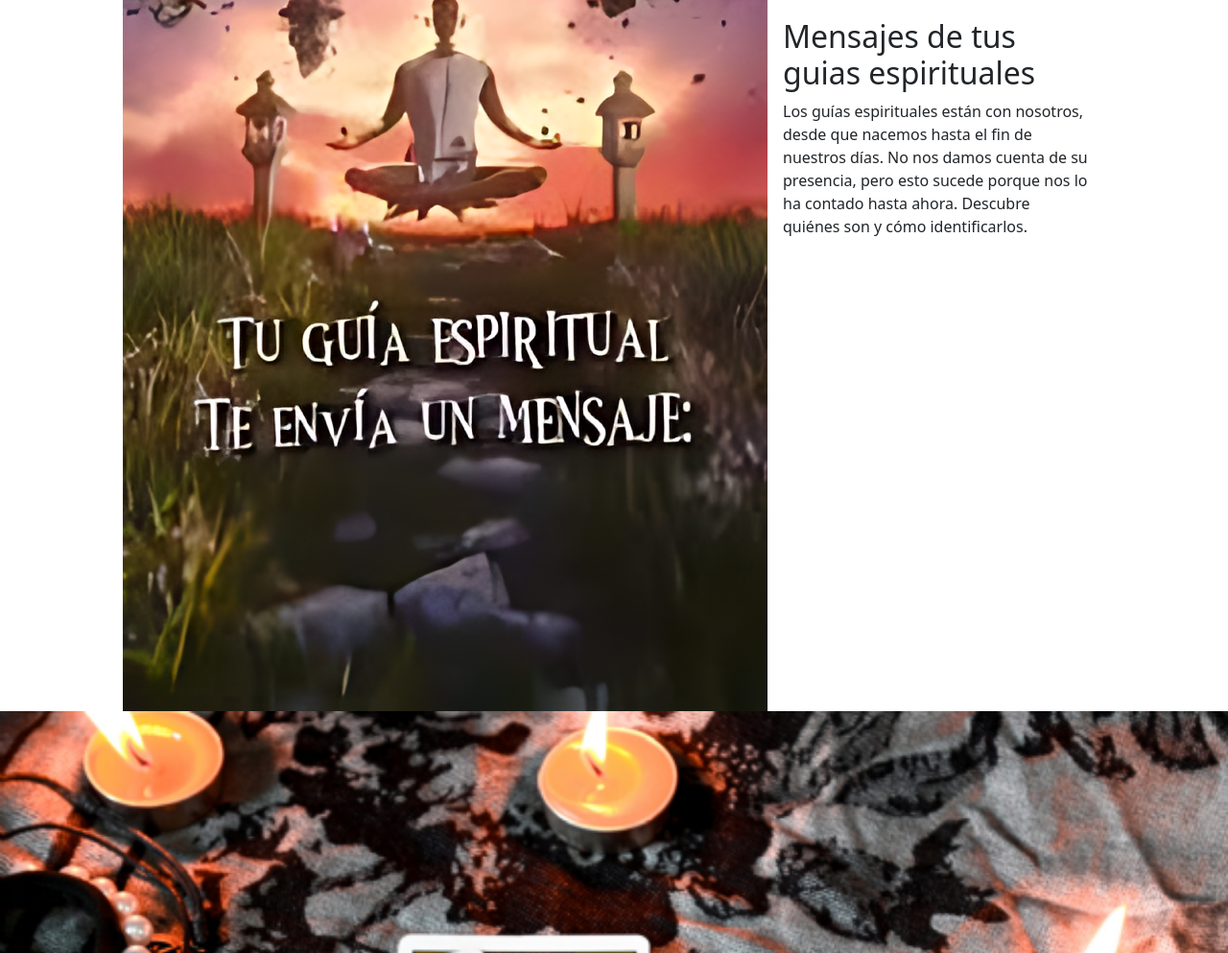
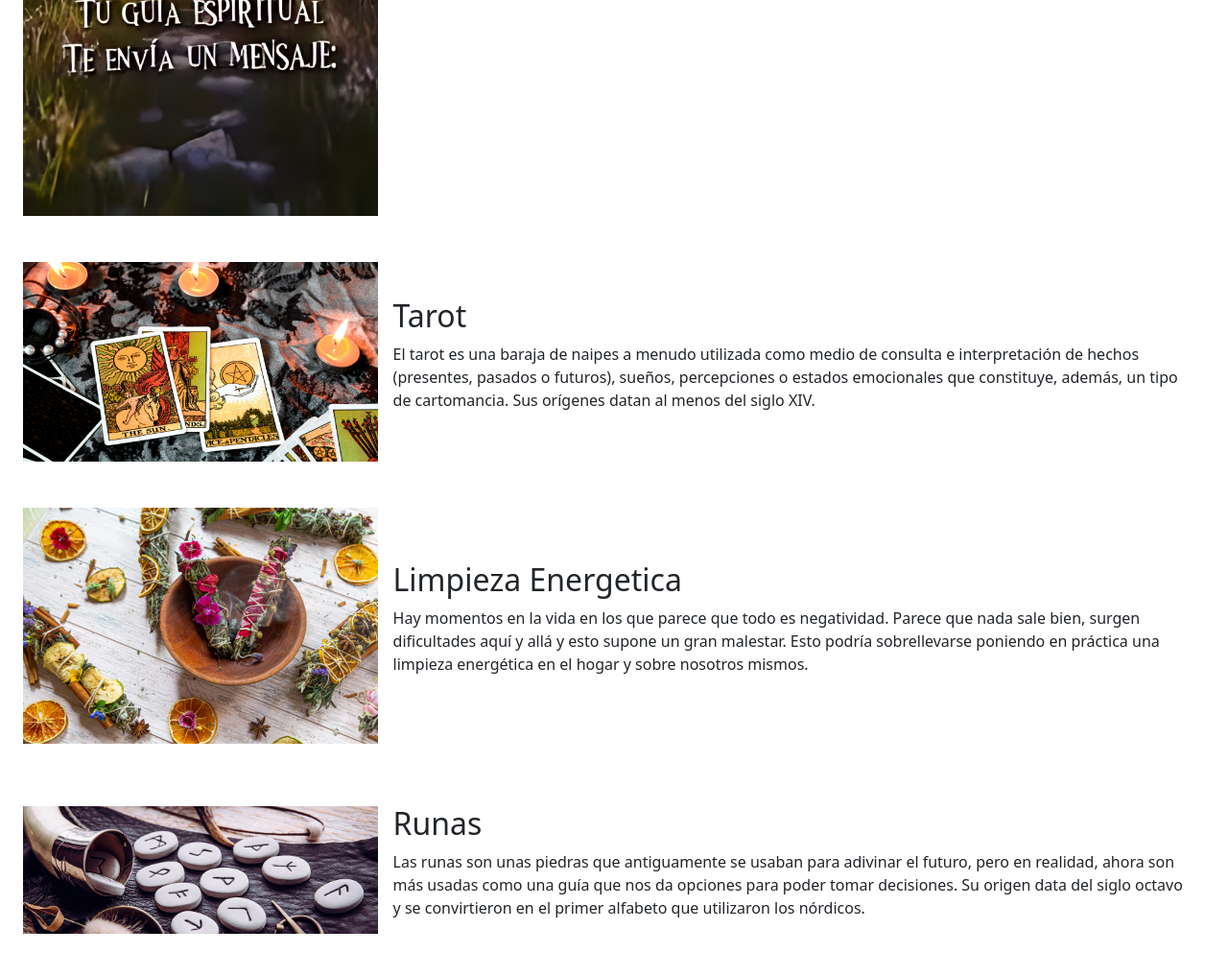
Before and after one commit to RodrigoJavierFernandez/repoderestauracionRodrigoJFernandez, a plain HTML site: page servicios.html in a window 1280 px wide. Shown: the part 731-1724 px from the top of the page at 96% size. Drawn offline with nearby package versions, Linux system fonts and the light colour scheme.

Commit message:
despues de muchos problemas por no poder recuperar el style.css, fui haciendo modificaciones y recuperando lo que pude. creo que esta completo el trabajo, con imports y mediaquerie

```diff
--- a/scss/_cards.scss
+++ b/scss/_cards.scss
@@ -14,26 +14,21 @@
     display: flex;
     align-items: center;
     text-decoration: none;
-    margin: .5rem;
-    width: 40%;
+    margin: 1rem;
+    width: 25%;
 }
+.blog{
+    display: flex;
+    align-items: center;
+    text-decoration: none;
+    margin: 1rem;
+        a{
+          img{
+            width: 30%;
+    }
+    }
+    }
 
-
-.blogder{
-    display: flex;
+.bloga{
     margin: 1rem;
-    text-align: left;
 }
-
-/* Ivierto la disposición */
-.blogA{
-    flex-direction: row-reverse;
-    margin: 1rem;
-    padding: 1rem;
-}
-
-.blogA{
-    display: flex;
-    margin: 1rem;
-    padding: 1rem;
-}
--- a/scss/main.scss
+++ b/scss/main.scss
@@ -205,31 +205,25 @@ button{
 .work{
     font-size: 2rem;
     margin: 4rem 0;
+
+
 }
-.blog, .blogIzq{
-    display: flex;
-    align-items: center;
-    width: 80%;
-    text-decoration: none;
+.blog{
+        display: flex;
+        align-items: center;
+        text-decoration: none;
+        margin: 1.5rem;
+
 }
-
-.blog div,
-.blogIzq div{
-    width: 60%;
-    margin: auto;
-    text-align: left;
+.blog img {
+        width: 30%;
+        height: 100%;
+        -o-object-fit: cover;
+        object-fit: cover;
 }
-
-/* Ivierto la disposición */
-.blogIzq{
-    flex-direction: row-reverse;
-}
-
 .blogA{
     margin: 1rem;
-    padding: 1rem;
-}
-
+  }
 
 
 
--- a/servicios.html
+++ b/servicios.html
@@ -95,45 +95,35 @@
   <h2 class="work">SERVICIOS ESPIRITUALES</h2>
 
   <div class="blog">
-                </a> <img src="./assets/imgs/cards/Guias.png" alt="">
+      </a><img src="./assets/imgs/cards/Guias.png" alt="">
 
     <div class="blogA">
           <h2>Mensajes de tus guias espirituales</h2>
           <p>Los guías espirituales están con nosotros, desde que nacemos hasta el fin  de nuestros días. No nos damos cuenta de su presencia, pero esto sucede porque nos lo ha contado hasta ahora. Descubre quiénes son y cómo identificarlos.</p>
         </div>
   </div>
+  <div class="blog">
+  </a><img src="./assets/imgs/cards/tarot.png" alt="">
 
-          <div class="blogder">
-                   <img src="./assets/imgs/cards/tarot.png" alt="">
-
-                  <div class="blogA2">
+<div class="blogA">
       <h2>Tarot</h2>
-
-                    <p>El tarot es una baraja de naipes a menudo utilizada como medio de consulta e interpretación de hechos (presentes, pasados o futuros), sueños, percepciones o estados emocionales que constituye, además, un tipo de cartomancia. Sus orígenes datan al menos del siglo XIV.!</p>
+      <p>El tarot es una baraja de naipes a menudo utilizada como medio de consulta e interpretación de hechos (presentes, pasados o futuros), sueños, percepciones o estados emocionales que constituye, además, un tipo de cartomancia. Sus orígenes datan al menos del siglo XIV.</p>
     </div>
 </div>
+<div class="blog">
+</a><img src="./assets/imgs/cards/limpiezaenergetica-e1617806642737.jpg" alt="">
 
 <div class="blogA">
-                <img src="./assets/imgs/cards/runas.jpg" alt="">
-
-                <div><h2>Trabajos</h2>
-
-                    <p>Lorem ipsum dolor sit amet consectetur adipisicing elit. Repellendus dolore vitae nihil,
-                        architecto unde placeat error laudantium ducimus itaque? Eum, molestias? Quas, praesentium iure
-                        itaque illo quae error ea dignissimos debitis enim deleniti vel magni, consequatur rerum autem
-                        recusandae ipsum!</p>
+    <h2>Limpieza Energetica</h2>
+    <p>Hay momentos en la vida en los que parece que todo es negatividad. Parece que nada sale bien, surgen dificultades aquí y allá y esto supone un gran malestar. Esto podría sobrellevarse poniendo en práctica una limpieza energética en el hogar y sobre nosotros mismos.</p>
   </div>
 </div>
+<div class="blog">
+</a><img src="./assets/imgs/cards/runas.jpg" alt="">
 
-            <div class="blogIzq">
-                <img src="./assets/imgs/cards/limpiezaenergetica-e1617806642737.jpg" alt="">
-                <div>
-                    <h2>Limpieza energetica</h2>
-
-                    <p>Lorem ipsum dolor sit amet consectetur adipisicing elit. Repellendus dolore vitae nihil,
-                        architecto unde placeat error laudantium ducimus itaque? Eum, molestias? Quas, praesentium iure
-                        itaque illo quae error ea dignissimos debitis enim deleniti vel magni, consequatur rerum autem
-                        recusandae ipsum!</p>
+<div class="blogA">
+    <h2>Runas</h2>
+    <p>Las runas son unas piedras que antiguamente se usaban para adivinar el futuro, pero en realidad, ahora son más usadas como una guía que nos da opciones para poder tomar decisiones. Su origen data del siglo octavo y se convirtieron en el primer alfabeto que utilizaron los nórdicos.</p>
   </div>
 </div>
 
```
Also changed, not shown: FAQ.html (+8 -8 lines), css/main.css. Lines whose indentation alone changed are shown as unchanged.
